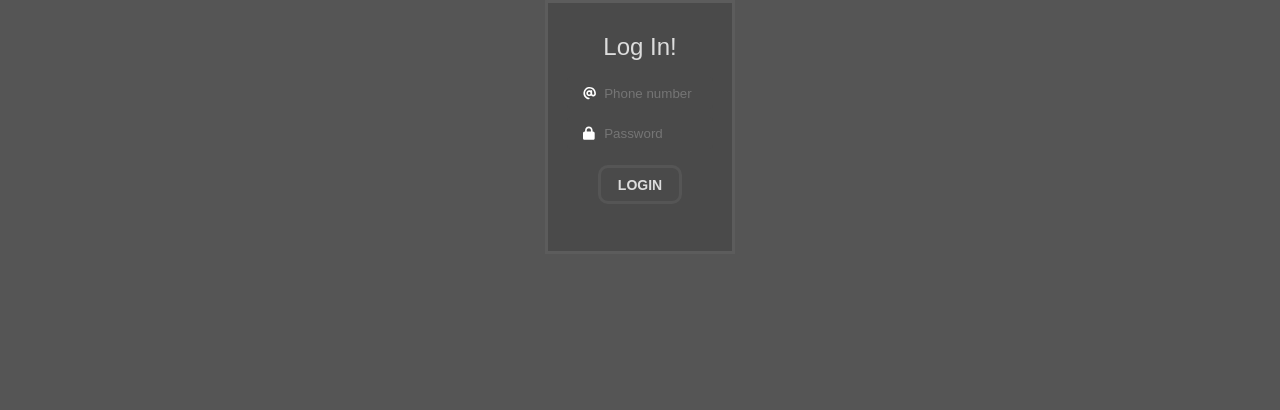
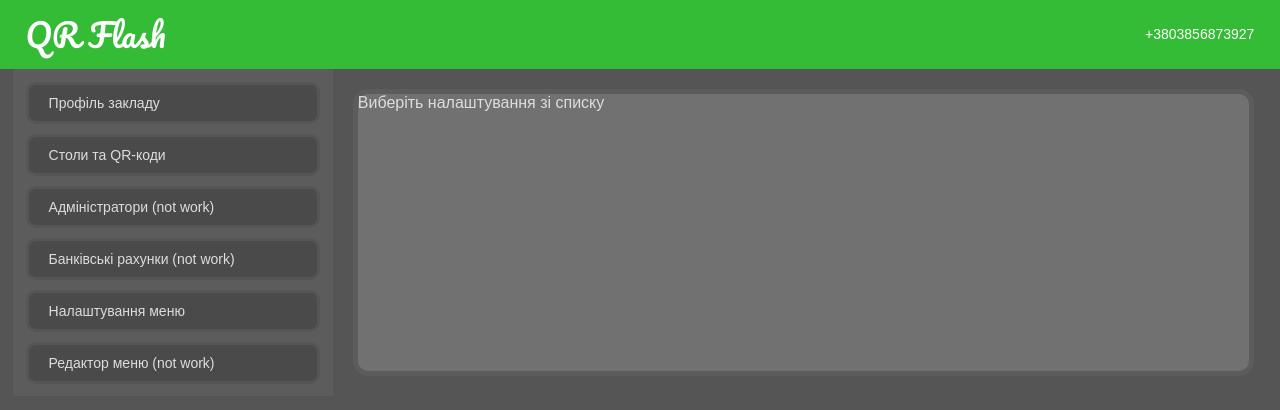
Before and after one commit to alex-zal-19/QR_Flesh, a React (Create React App) app: page /Admin in a window 1280 px wide. Shown: the top 410 px of the page. Built offline with nearby package versions, Linux system fonts and the light colour scheme.

Commit message:
Routing apdate

```diff
--- a/src/App.jsx
+++ b/src/App.jsx
@@ -1,16 +1,24 @@
-
+import { BrowserRouter as Router, Routes, Route } from "react-router-dom";
 import React from 'react';
 
 
+// Підключення JSX
 import LoginPage from './main-content/script/LoginPage';
- // Підключення CSS
+import AdminPage from './main-content/script/AdminPage';
+
+// Підключення CSS
 import './App.css';
 
 
 
 function App() {
   return (
-      <LoginPage/>
+    <Router>
+      <Routes>
+        <Route path="/" element={<LoginPage />} />
+        <Route path="/Admin" element={<AdminPage />} />
+      </Routes>
+    </Router>
   );
 }
 
--- a/src/main-content/script/LoginPage.jsx
+++ b/src/main-content/script/LoginPage.jsx
@@ -1,11 +1,20 @@
 import React from 'react';
+import { useNavigate } from "react-router-dom";
 
-import AdminPage from './AdminPage';
+
+
+
 
 import '../style/LoginPage.css';
 import '../../App.css';
 
 function LoginPage() {
+    const navigate = useNavigate();
+
+    const goToAdmin = () => {
+    navigate("/Admin");
+    };
+
     return(
         <div className='app-container'>
             <div class="card">
@@ -21,7 +30,7 @@ function LoginPage() {
                         <path d="M80 192V144C80 64.47 144.5 0 224 0C303.5 0 368 64.47 368 144V192H384C419.3 192 448 220.7 448 256V448C448 483.3 419.3 512 384 512H64C28.65 512 0 483.3 0 448V256C0 220.7 28.65 192 64 192H80zM144 192H304V144C304 99.82 268.2 64 224 64C179.8 64 144 99.82 144 144V192z"></path></svg>
                         <input autocomplete="off" id="logpass" placeholder="Password" class="input-field" name="logpass" type="password"/>
                     </div>
-                    <button class="btn" type="submit" >Login</button>
+                    <button class="btn" type="submit" onClick={goToAdmin} >Login</button>
                     {/*
                             Fogot Зробим потом
                     <a href="#" class="btn-link">Forgot your password?</a>
--- a/src/main-content/style/LoginPage.css
+++ b/src/main-content/style/LoginPage.css
@@ -23,7 +23,7 @@ padding: .5em 1em;
 .input-icon {
 height: 1em;
 width: 1em;
-fill: white;
+fill: #dddddd;
 }
 
 .input-field {
@@ -31,6 +31,7 @@ background: none;
 border: none;
 outline: none;
 width: 100%;
+color: white;
 
 }
 
```
